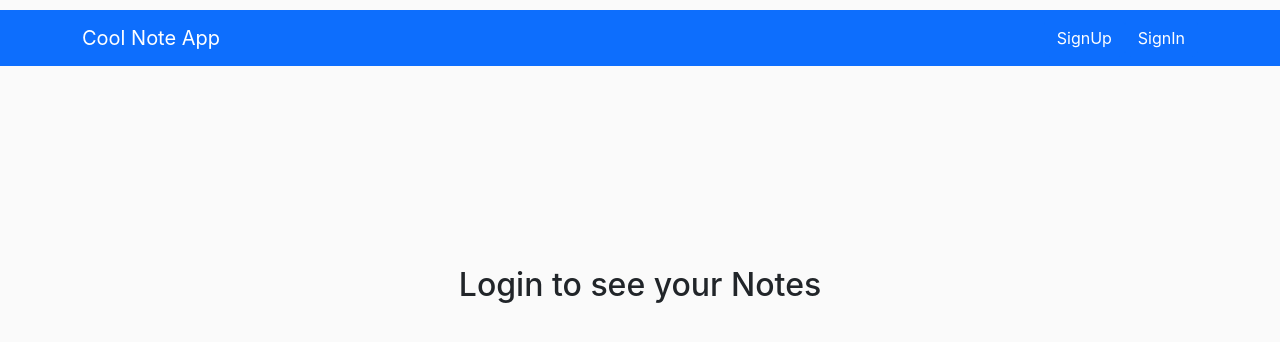
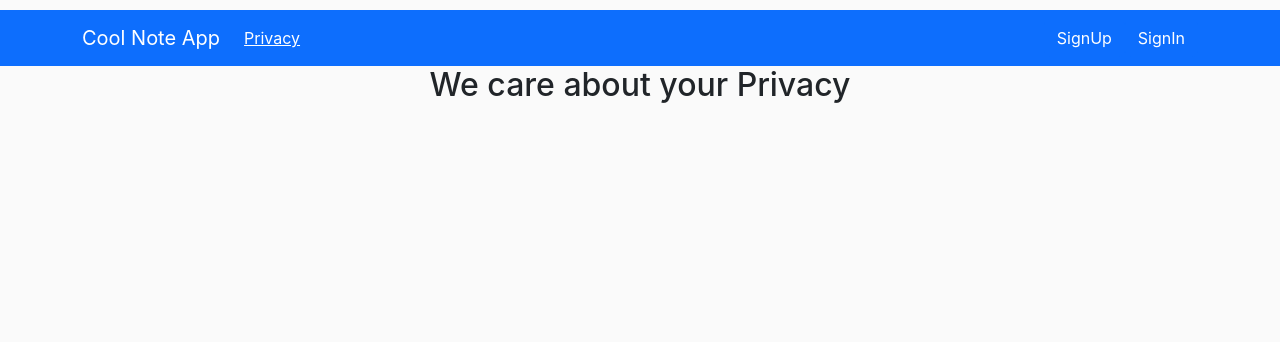
Before and after one commit to HitechFacilitator/Note-Taking-Frontend, a React (Create React App) app: page /privacy in a window 1280 px wide. Shown: the top 342 px of the page. Built offline with nearby package versions, Linux system fonts and the light colour scheme; no server answers.

Commit message:
Adding Route functionalities

```diff
--- a/package.json
+++ b/package.json
@@ -13,6 +13,7 @@
     "react-dom": "^18.3.1",
     "react-hook-form": "^7.53.0",
     "react-icons": "^5.3.0",
+    "react-router-dom": "^6.26.2",
     "react-scripts": "5.0.1",
     "web-vitals": "^2.1.4"
   },
--- a/src/App.jsx
+++ b/src/App.jsx
@@ -1,12 +1,14 @@
 import React, { useEffect, useState } from "react";
+//importing Components
 import { Container } from "react-bootstrap";
-//importing Components
+import { BrowserRouter, Route, Routes } from "react-router-dom";
 import LoginUser from "./Components/logInComponent.jsx";
 import NavBar from "./Components/navBarComponent.jsx";
-import NotesPageView from "./Components/notesPageView.jsx";
 import SignUpUser from "./Components/signUpComponent.jsx";
 import { getLogginUser } from "./Network/user.api.js";
-import NotePageLogOutView from "./Components/notePageLogOutView.jsx";
+import NotFoundPage from "./pages/notFoundPage.jsx";
+import NotesPage from "./pages/notesPage.jsx";
+import PrivacyPage from "./pages/privacyPage.jsx";
 
 
 function App() {
@@ -28,8 +30,8 @@ function App() {
   },[])
 
   return (
+    <BrowserRouter>
     <div>
-
     <NavBar
       loggedInUser={loggedInUser?loggedInUser:null}
       onSignUpClicked={() => setShowSignUp(true)}
@@ -37,12 +39,21 @@ function App() {
       onLogOutSuccessful={() => setLoggedInUser(null)}
     />
 
-    <Container >
-      { loggedInUser ?
-        <NotesPageView/>
-        :
-        <NotePageLogOutView />
-      }
+    <Container>
+      <Routes>
+        <Route
+          path="/"
+          element= {<NotesPage loggedInUser={loggedInUser} />}
+        />
+        <Route
+          path="/privacy"
+          element= {<PrivacyPage />}
+        />
+        <Route
+          path="/*"
+          element= {<NotFoundPage />}
+        />
+      </Routes>
     </Container>
 
     { showSignUp &&
@@ -63,9 +74,8 @@ function App() {
         }}
       />
     }
-
     </div>
-
+    </BrowserRouter>
   );
 }
 
--- a/src/Components/navBarComponent.jsx
+++ b/src/Components/navBarComponent.jsx
@@ -1,6 +1,7 @@
 import { Container, Nav, Navbar } from "react-bootstrap"
 import NavBarLoggedInView from "./navBarLoggedInView"
 import NavBarLoggedOutView from "./navBarLoggedOutView"
+import {Link} from "react-router-dom"
 
 
 const NavBar = ({loggedInUser, onSignUpClicked, onLogInClicked, onLogOutSuccessful}) =>{
@@ -8,9 +9,16 @@ const NavBar = ({loggedInUser, onSignUpClicked, onLogInClicked, onLogOutSuccessf
     return(
         <Navbar bg="primary" variant="dark" expand="sm" sticky="top">
             <Container>
-                <Navbar.Brand>Cool Note App</Navbar.Brand>
+                <Navbar.Brand as={Link} to="/">{/** Behave as the "Link" tag */}
+                    Cool Note App
+                </Navbar.Brand>
                 <Navbar.Toggle />
                 <Navbar.Collapse className="justify-content-end">
+                <Nav>
+                    <Nav.Link>
+                        <Link to="/privacy" style={{color:"white"}}> Privacy </Link>
+                    </Nav.Link>
+                </Nav>
                 <Nav className="ms-auto">
                     { loggedInUser ?
                         <NavBarLoggedInView
--- /dev/null
+++ b/src/pages/notFoundPage.jsx
@@ -0,0 +1,12 @@
+
+const NotFoundPage = () => {
+    return(
+        <div>
+            <center>
+                <h2> Not Found !!! </h2>
+            </center>
+        </div>
+    )
+};
+
+export default NotFoundPage
--- /dev/null
+++ b/src/pages/notesPage.jsx
@@ -0,0 +1,19 @@
+import { Container } from "react-bootstrap";
+import NotesPageView from "../Components/notesPageView";
+import NotePageLogOutView from "../Components/notePageLogOutView";
+
+const NotesPage = ({loggedInUser}) => {
+    return(
+        <>
+        <Container >
+        { loggedInUser ?
+            <NotesPageView/>
+            :
+            <NotePageLogOutView />
+        }
+        </Container>
+        </>
+    )
+};
+
+export default NotesPage
--- /dev/null
+++ b/src/pages/privacyPage.jsx
@@ -0,0 +1,12 @@
+
+const PrivacyPage = () => {
+    return(
+        <>
+            <center>
+                <h2> We care about your Privacy </h2>
+            </center>
+        </>
+    )
+};
+
+export default PrivacyPage
```
Also changed, not shown: 1 other file (tests, documents, lock files or other folders).
